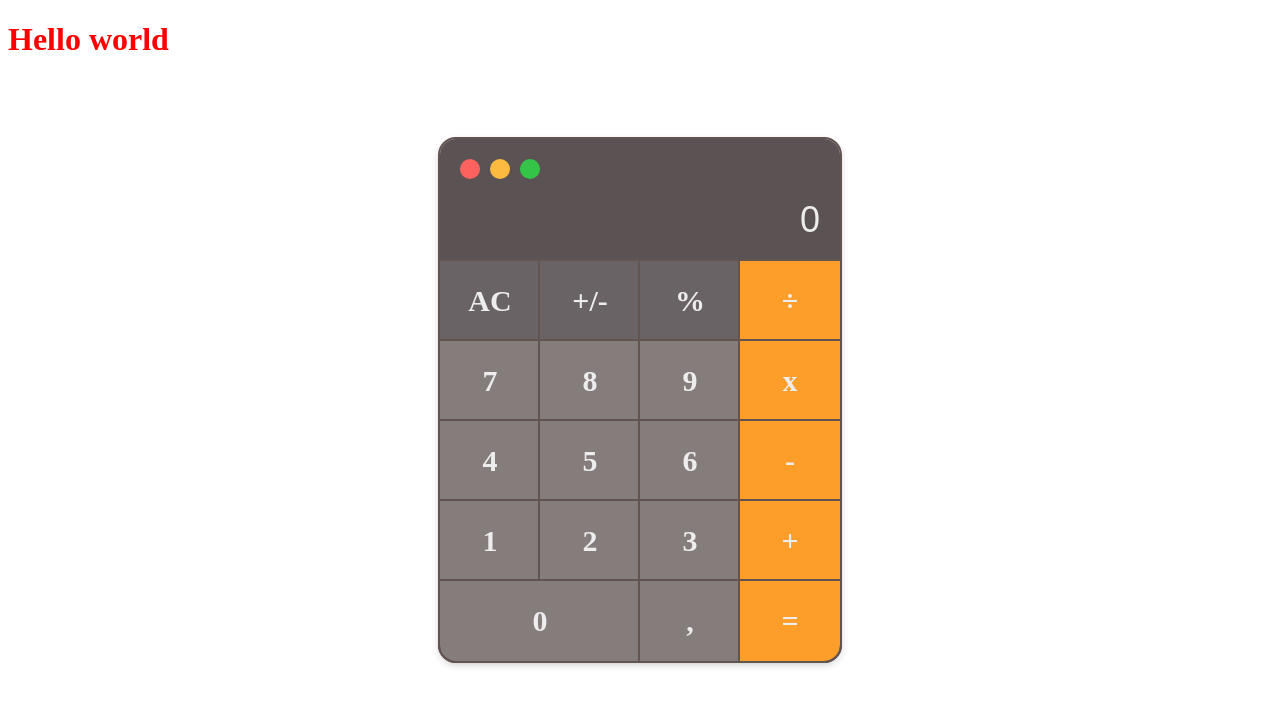
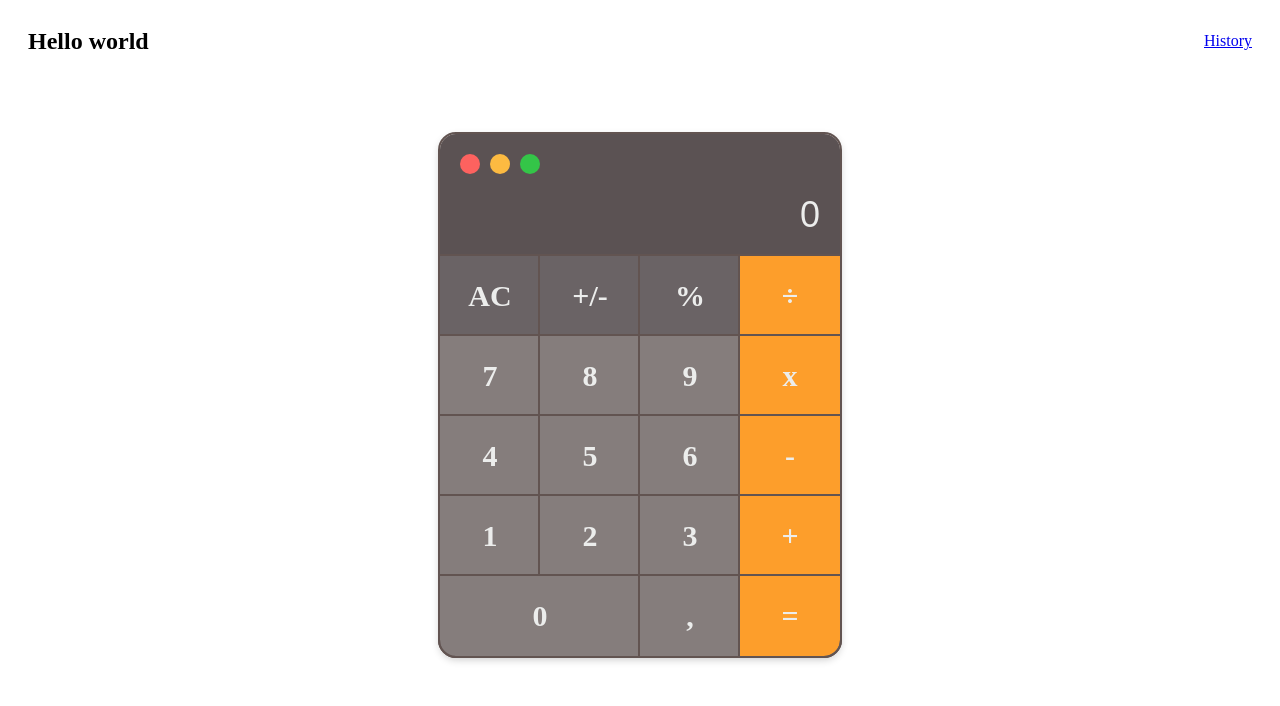
Before and after one commit to trgianghuynh1808/SET2021-Interview, a React app: page / in a window 1280 px wide. Shown: the top 706 px of the page. Built offline with nearby package versions, Linux system fonts and the light colour scheme.

Commit message:
imp: integrate history page

```diff
--- a/src/client/components/Calculator/components/KeyboardSection/components/Keyboard/utils.ts
+++ b/src/client/components/Calculator/components/KeyboardSection/components/Keyboard/utils.ts
@@ -5,7 +5,7 @@ import {
   MUL_KEY_MAP,
   OPERATOR_KEY_MAPS,
   SPECIAL_KEY_MAPS
-} from 'client/constants/common';
+} from 'client/constants/keymap';
 
 export function generateKeyBoardClassName(value: string | number): string {
   if (SPECIAL_KEY_MAPS.includes(value as string)) {
--- a/src/client/components/Calculator/components/KeyboardSection/index.tsx
+++ b/src/client/components/Calculator/components/KeyboardSection/index.tsx
@@ -5,12 +5,13 @@ import {
   KEY_MAPS,
   OPPOSITE_KEY_MAP,
   PERCENT_KEY_MAP
-} from 'client/constants/common';
+} from 'client/constants/keymap';
 import React, { useContext } from 'react';
 import { CalculatorContext } from 'client/context/calculator';
 
 import Keyboard from './components/Keyboard';
 import StyleWrapper from './styles';
+import { handleSaveData } from './utils';
 
 function KeyboardSection() {
   const { inputValue, setInputValue } = useContext(CalculatorContext);
@@ -42,6 +43,11 @@ function KeyboardSection() {
         formatInputValue = formatInputValue.replaceAll(OPPOSITE_KEY_MAP, '*(-1)');
 
         const result = eval(`${formatInputValue}`);
+
+        const savedDate = Date.parse(new Date().toString());
+        const savedData = `${currentInputValue}=${result}_${savedDate}`;
+
+        handleSaveData(savedData);
 
         return result;
       } catch (error) {
--- /dev/null
+++ b/src/client/components/Calculator/components/KeyboardSection/utils.ts
@@ -0,0 +1,14 @@
+import { MATH_LOCAL_STORAGE_KEY } from 'client/constants/common';
+
+export function handleSaveData(item: string): void {
+  const data = localStorage.getItem(MATH_LOCAL_STORAGE_KEY);
+  let newData;
+
+  if (!data) {
+    newData = [item];
+  } else {
+    newData = [...JSON.parse(data), item];
+  }
+
+  localStorage.setItem(MATH_LOCAL_STORAGE_KEY, JSON.stringify(newData));
+}
--- /dev/null
+++ b/src/client/components/HistoryTable/index.tsx
@@ -0,0 +1,62 @@
+import { MATH_LOCAL_STORAGE_KEY } from 'client/constants/common';
+import React, { useEffect, useState } from 'react';
+
+import StyleWrapper from './styles';
+
+interface IHistoryDataItem {
+  expression: string;
+  createdAt: string;
+}
+
+function HistoryTable() {
+  const [historyData, setHistoryData] = useState<IHistoryDataItem[]>([]);
+
+  function getHistoryDataFromStore(): void {
+    const storedData = localStorage.getItem(MATH_LOCAL_STORAGE_KEY);
+
+    if (storedData) {
+      const savedData = JSON.parse(storedData);
+
+      const history: IHistoryDataItem[] = Array.isArray(savedData)
+        ? savedData.map((item) => {
+            const [expression, createdAt] = item.split('_');
+
+            return {
+              expression,
+              createdAt
+            };
+          })
+        : [];
+
+      setHistoryData(history);
+    }
+  }
+
+  useEffect(() => {
+    getHistoryDataFromStore();
+  }, []);
+
+  return (
+    <StyleWrapper>
+      <table>
+        <tr>
+          <th>Math Expression</th>
+          <th>Created At</th>
+        </tr>
+        {Array.isArray(historyData) &&
+          historyData.map((history) => {
+            const createdAtString = new Date(parseInt(history?.expression)).toDateString();
+
+            return (
+              <tr>
+                <td>{history?.expression ?? ''}</td>
+                <td>{createdAtString}</td>
+              </tr>
+            );
+          })}
+      </table>
+    </StyleWrapper>
+  );
+}
+
+export default HistoryTable;
--- /dev/null
+++ b/src/client/components/HistoryTable/styles.ts
@@ -0,0 +1,24 @@
+import { TABLE_COLOR } from 'client/constants/style-variables';
+import styled from 'styled-components';
+
+const StyleWrapper = styled.div`
+  padding: 0px 20px;
+
+  table {
+    border-collapse: collapse;
+    width: 100%;
+  }
+
+  td,
+  th {
+    border: 1px solid ${TABLE_COLOR};
+    text-align: left;
+    padding: 8px;
+  }
+
+  tr:nth-child(even) {
+    background-color: ${TABLE_COLOR};
+  }
+`;
+
+export default StyleWrapper;
--- a/src/client/constants/common.ts
+++ b/src/client/constants/common.ts
@@ -1,36 +1 @@
-export const AC_KEY_MAP = 'AC';
-export const C_KEY_MAP = 'C';
-export const EQUAL_KEY_MAP = '=';
-export const DIV_KEY_MAP = '/';
-export const MUL_KEY_MAP = '*';
-export const SUB_KEY_MAP = '-';
-export const PLUS_KEY_MAP = '+';
-export const FLOAT_KEY_MAP = '.';
-export const OPPOSITE_KEY_MAP = '+/-';
-export const PERCENT_KEY_MAP = '%';
-
-export const SPECIAL_KEY_MAPS = [AC_KEY_MAP, C_KEY_MAP, OPPOSITE_KEY_MAP, PERCENT_KEY_MAP];
-
-export const OPERATOR_KEY_MAPS = [DIV_KEY_MAP, MUL_KEY_MAP, '-', '+', EQUAL_KEY_MAP];
-
-export const KEY_MAPS = [
-  AC_KEY_MAP,
-  OPPOSITE_KEY_MAP,
-  PERCENT_KEY_MAP,
-  DIV_KEY_MAP,
-  7,
-  8,
-  9,
-  MUL_KEY_MAP,
-  4,
-  5,
-  6,
-  SUB_KEY_MAP,
-  1,
-  2,
-  3,
-  PLUS_KEY_MAP,
-  0,
-  FLOAT_KEY_MAP,
-  EQUAL_KEY_MAP
-];
+export const MATH_LOCAL_STORAGE_KEY = 'calculator';
--- /dev/null
+++ b/src/client/constants/keymap.ts
@@ -0,0 +1,42 @@
+export const AC_KEY_MAP = 'AC';
+export const C_KEY_MAP = 'C';
+export const EQUAL_KEY_MAP = '=';
+export const DIV_KEY_MAP = '/';
+export const MUL_KEY_MAP = '*';
+export const SUB_KEY_MAP = '-';
+export const PLUS_KEY_MAP = '+';
+export const FLOAT_KEY_MAP = '.';
+export const OPPOSITE_KEY_MAP = '+/-';
+export const PERCENT_KEY_MAP = '%';
+
+export const SPECIAL_KEY_MAPS = [AC_KEY_MAP, C_KEY_MAP, OPPOSITE_KEY_MAP, PERCENT_KEY_MAP];
+
+export const OPERATOR_KEY_MAPS = [
+  DIV_KEY_MAP,
+  MUL_KEY_MAP,
+  SUB_KEY_MAP,
+  PLUS_KEY_MAP,
+  EQUAL_KEY_MAP
+];
+
+export const KEY_MAPS = [
+  AC_KEY_MAP,
+  OPPOSITE_KEY_MAP,
+  PERCENT_KEY_MAP,
+  DIV_KEY_MAP,
+  7,
+  8,
+  9,
+  MUL_KEY_MAP,
+  4,
+  5,
+  6,
+  SUB_KEY_MAP,
+  1,
+  2,
+  3,
+  PLUS_KEY_MAP,
+  0,
+  FLOAT_KEY_MAP,
+  EQUAL_KEY_MAP
+];
--- a/src/client/constants/style-variables.ts
+++ b/src/client/constants/style-variables.ts
@@ -10,3 +10,4 @@ export const ORANGE = '#fd9e2b';
 export const LIGHT_GREY = '#857d7c';
 
 export const BORDER_COLOR = '#625451';
+export const TABLE_COLOR = '#dddddd';
--- a/src/client/pages/HistoryPage.tsx
+++ b/src/client/pages/HistoryPage.tsx
@@ -1,25 +1,30 @@
-import { useStores } from "client/hooks/useStores";
-import React from "react";
-import styled from "styled-components";
-
-const StyleWrapper = styled.div`
-  h1 {
-    color: red;
-  }
-`;
+import HistoryTable from 'client/components/HistoryTable';
+import React from 'react';
+import styled from 'styled-components';
+import { Link } from 'react-router-dom';
+import routes from 'client/routes';
 
 function HistoryPage(): JSX.Element {
-  const { testStore } = useStores();
-
-  console.log({ status: testStore.status });
-
   return (
     <StyleWrapper>
       <div>
-        <h1>History page</h1>
+        <section className="header">
+          <h1>History page</h1>
+          <Link to={routes.home.value}>Back</Link>
+        </section>
+        <HistoryTable />
       </div>
     </StyleWrapper>
   );
 }
 
+const StyleWrapper = styled.div`
+  .header {
+    padding: 0px 20px;
+    display: flex;
+    justify-content: space-between;
+    align-items: center;
+  }
+`;
+
 export default HistoryPage;
--- a/src/client/pages/HomePage.tsx
+++ b/src/client/pages/HomePage.tsx
@@ -1,26 +1,17 @@
 import Calculator from 'client/components/Calculator';
+import routes from 'client/routes';
 import React from 'react';
+import { Link } from 'react-router-dom';
 import styled from 'styled-components';
-
-const StyleWrapper = styled.div`
-  h1 {
-    color: red;
-  }
-
-  .main-content {
-    height: 80vh;
-    width: 100%;
-    display: flex;
-    align-items: center;
-    justify-content: center;
-  }
-`;
 
 function HomePage(): JSX.Element {
   return (
     <StyleWrapper>
       <div>
-        <h1>Hello world</h1>
+        <section className="page-header">
+          <h1>Hello world</h1>
+          <Link to={routes.history.value}>History</Link>
+        </section>
 
         <div className="main-content">
           <Calculator />
@@ -30,4 +21,21 @@ function HomePage(): JSX.Element {
   );
 }
 
+const StyleWrapper = styled.div`
+  .main-content {
+    height: 80vh;
+    width: 100%;
+    display: flex;
+    align-items: center;
+    justify-content: center;
+  }
+
+  .page-header {
+    padding: 0px 20px;
+    display: flex;
+    justify-content: space-between;
+    align-items: center;
+  }
+`;
+
 export default HomePage;
--- a/src/client/scss/global.scss
+++ b/src/client/scss/global.scss
@@ -1,4 +1,4 @@
 .html,
 body {
-  color: green;
+  color: black;
 }
```
